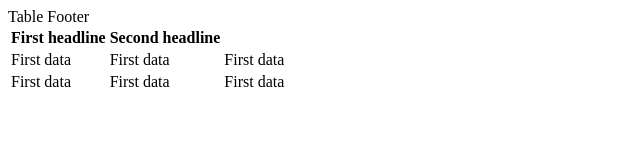
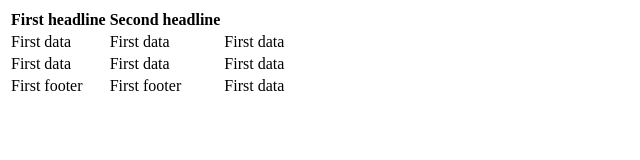
Before and after one commit to Ofirdiamant/FirstProject, a plain HTML site: page Table.html in a window 1280 px wide. Shown: the whole page, without its empty margins (0-640 px from the left). Drawn offline with Linux system fonts and the light colour scheme.

Commit message:
footer 2

```diff
--- a/Table.html
+++ b/Table.html
@@ -1,3 +1,5 @@
+<html>
+
 <table>
     <thead>
         <th>First headline</th>
@@ -18,5 +20,13 @@
         </tr>
     </tbody>
 
-    <tfoot>Table Footer</tfoot>
+    <tfoot>
+            <tr>
+                    <td>First footer</td>
+                    <td>First footer</td>
+                    <td>First data</td>
+                </tr>
+    </tfoot>
 </table>
+
+</html>
```
